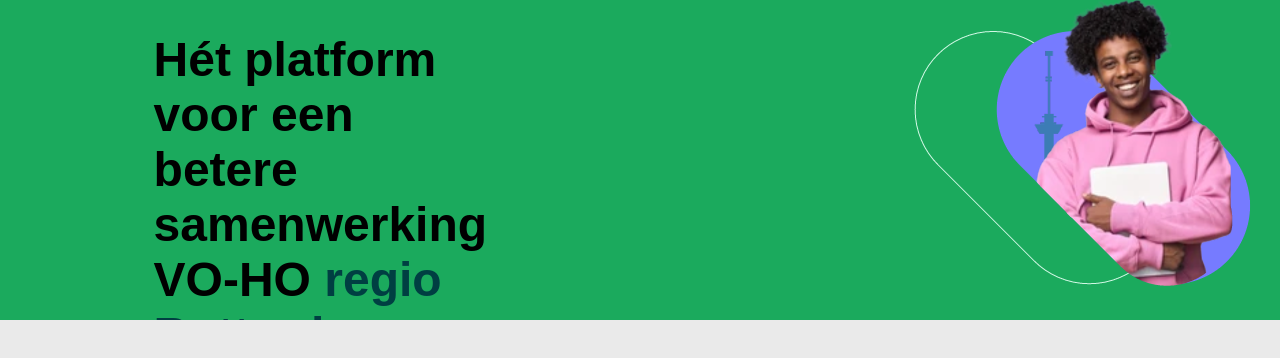
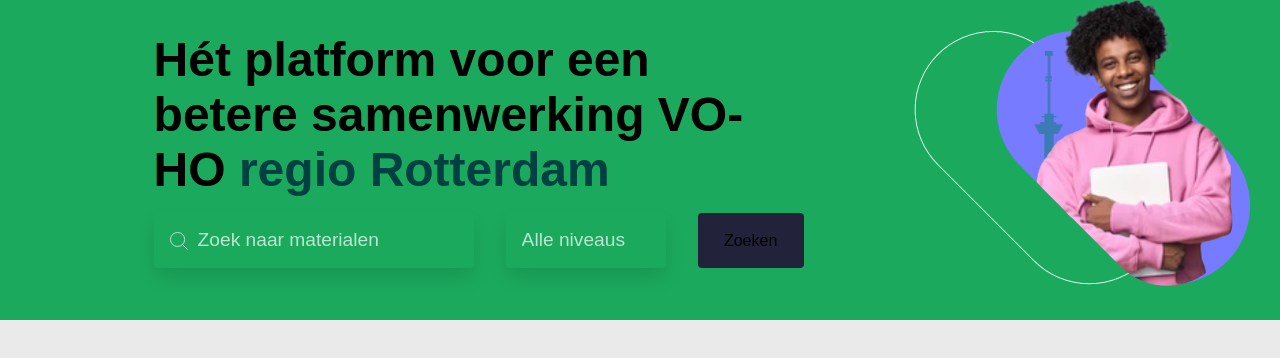
Before and after one commit to jaussems/press-play-assesment, a Next.js app: page / in a window 1280 px wide. Shown: the top 358 px of the page. Built offline with nearby package versions, Linux system fonts and the light colour scheme; a web font is replaced by a local one.

Commit message:
removed width h1

```diff
--- a/src/styles/Search.module.scss
+++ b/src/styles/Search.module.scss
@@ -18,9 +18,7 @@
   }
 
   @include flex-row;
-  h1 {
-    width: 20rem;
-  }
+
   .header_and_inputs {
     @include flex-column;
     width: 50%;
--- a/src/styles/globals.scss
+++ b/src/styles/globals.scss
@@ -7,11 +7,8 @@ html,
 body {
   padding: 0;
   margin: 0;
-  // font-family: -apple-system, BlinkMacSystemFont, Segoe UI, Roboto, Oxygen,
-  //   Ubuntu, Cantarell, Fira Sans, Droid Sans, Helvetica Neue, sans-serif;
   font-family: "Poppins Regular", sans-serif;
   background-color: $basic-background-color;
-  // font-family: "Poppins Normal 2", sans-serif;
 }
 
 h1 {
```
